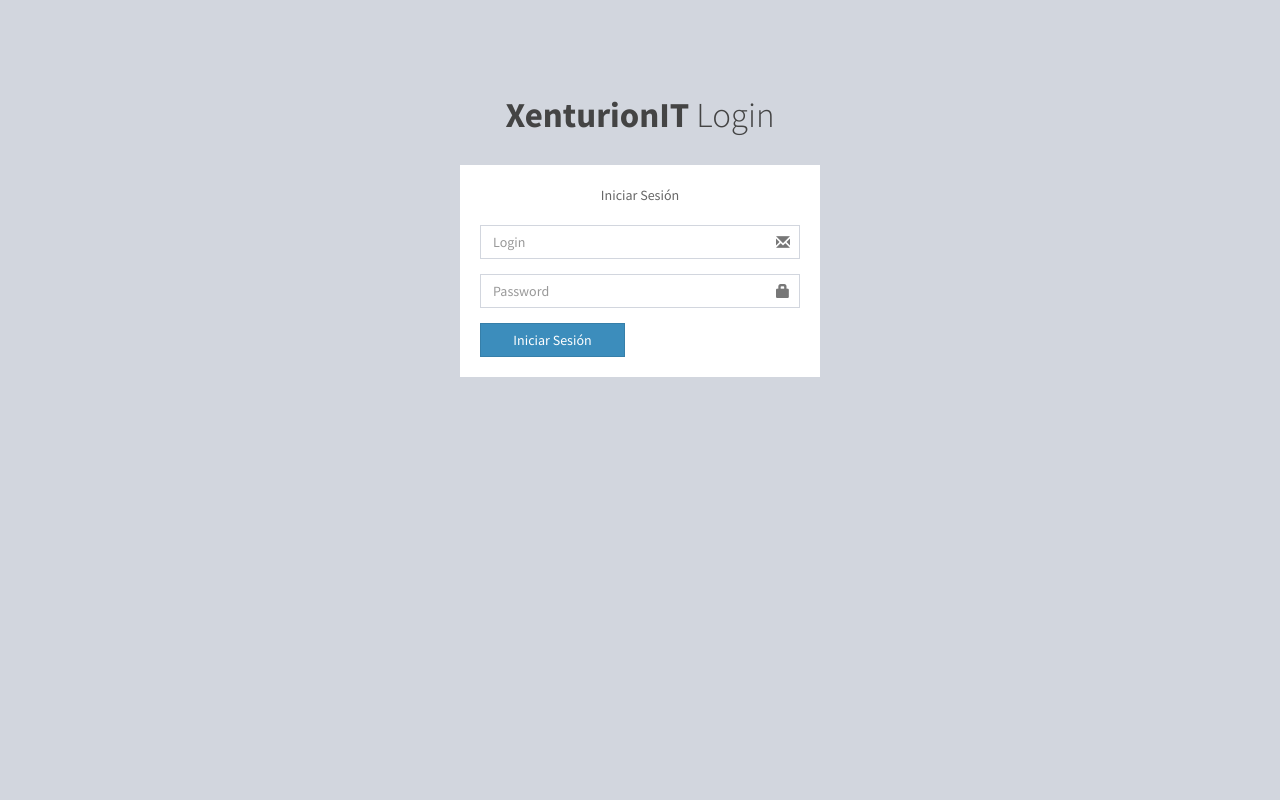
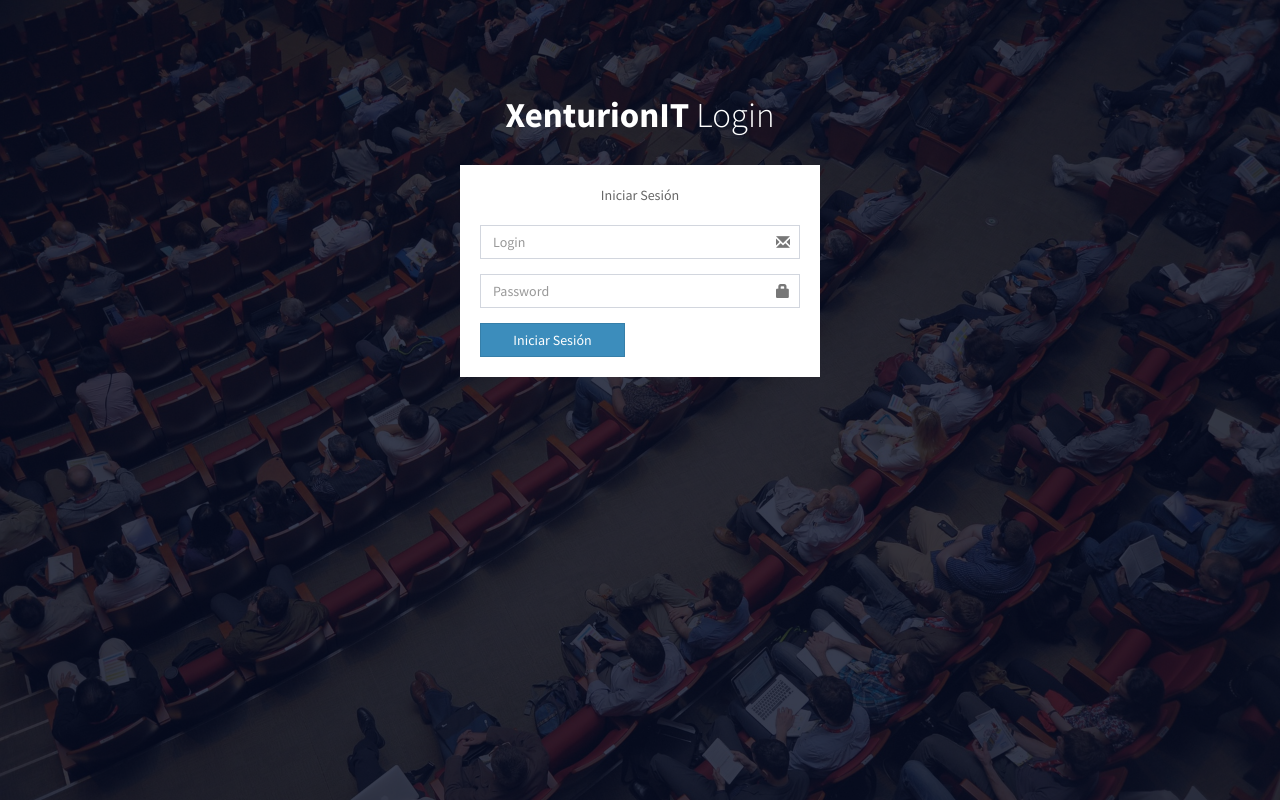
Before and after one commit to anthonypiguave/sistema-eventos, a PHP site: page /sistema-eventos/admin/login.php in a window 1280 px wide. Run offline with PHP 8.4, Linux system fonts and the light colour scheme; data that the repository does not hold is empty.

Commit message:
fix: login

```diff
--- a/admin/css/xenturion.css
+++ b/admin/css/xenturion.css
@@ -27,3 +27,33 @@ ul.lista-precios li .numero {
     color: #0083e8;
     font-weight: bold;
 }
+
+.login-page {
+    background: url(../../img/hero-bg.jpg);
+    width: 100%;
+    height: 100vh;
+    background-attachment: scroll;
+    background-size: auto;
+    background-size: cover;
+    overflow: hidden;
+    position: absolute;
+}
+
+.login-page::before {
+    content: "";
+    background: rgba(6, 12, 34, 0.8);
+    position: absolute;
+    bottom: 0;
+    top: 0;
+    left: 0;
+    right: 0;
+}
+.login-box, .register-box {
+    width: 360px;
+    margin: 7% auto;
+    position: relative;
+}
+
+.login-logo a, .register-logo a {
+    color: #ffffff;
+}
--- a/admin/js/app.js
+++ b/admin/js/app.js
@@ -53,7 +53,6 @@ $(document).ready(function() {
              // LINE
 
             $.getJSON('servicio-registrados.php', function( data ){
-                console.log(data);
                 var line = new Morris.Line({
                     element: 'grafica-registros',
                     resize: true,
--- a/admin/js/login-ajax.js
+++ b/admin/js/login-ajax.js
@@ -10,12 +10,11 @@ $(document).ready(function() {
                 url: "login-admin.php",
                 dataType: 'json',
                 success: function(data) {
-                    console.log(data);
                     var resultado = data;
                     if(resultado.resultado == 'exito') {
                         swal(
                             'Login Exitoso' ,
-                            'El usuario ' + resultado.usuario  + ' inició sesión correctamente',
+                            'El usuario ' + resultado.usuario.toUpperCase()  + ' inició sesión correctamente.',
                             'success'
                         )
                         setTimeout(function(){
--- a/admin/login.php
+++ b/admin/login.php
@@ -1,16 +1,19 @@
 <?php
   session_start();
-  /*$cerrar_sesion = $_GET['cerrar_sesion'];
-  if(isset($cerrar_sesion)) {
-    session_destroy();
-  }*/
+//  $cerrar_sesion = $_GET['cerrar_sesion'];
+//  if(isset($cerrar_sesion)) {
+//    session_destroy();
+//  }
   include_once 'templates/header.php' ;
 ?>
-<body class="hold-transition login-page">
+<body class="hold-transition login-page" id="login-page">
 <div class="login-box">
 
       <div class="login-logo">
-            <a href="../index.php"><b>XenturionIT</b> Login</a>
+            <a href="../index.php">
+                <b>XenturionIT</b>
+                Login
+            </a>
       </div>
 
       <!-- /.login-logo -->
```
